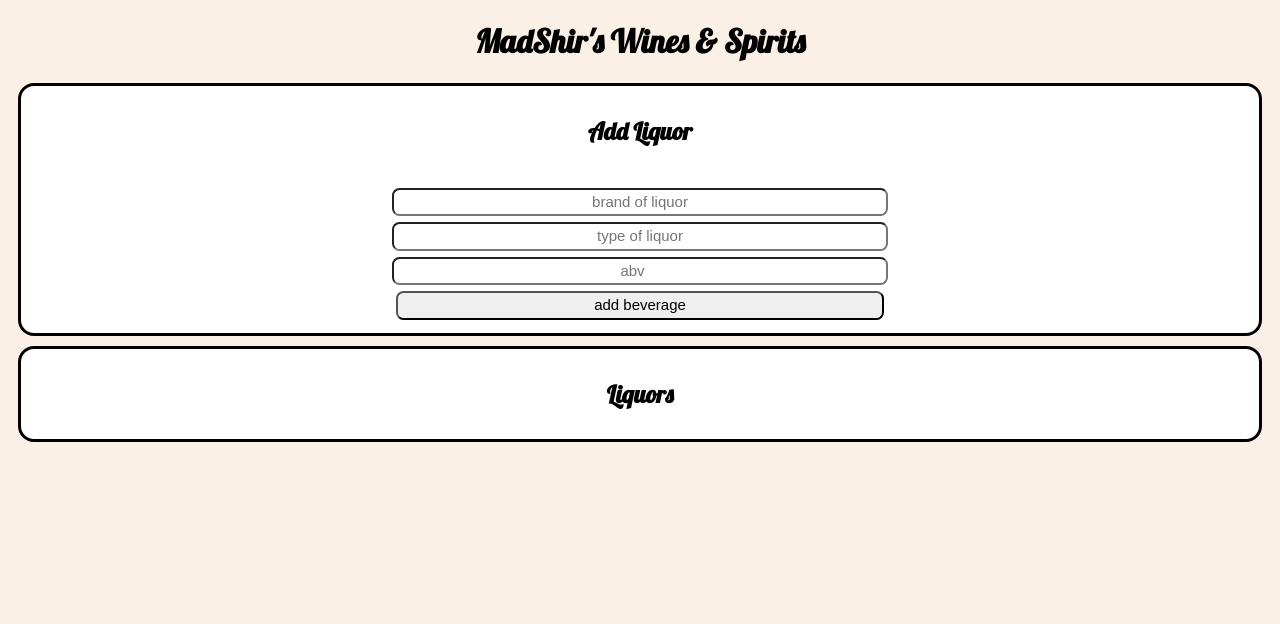
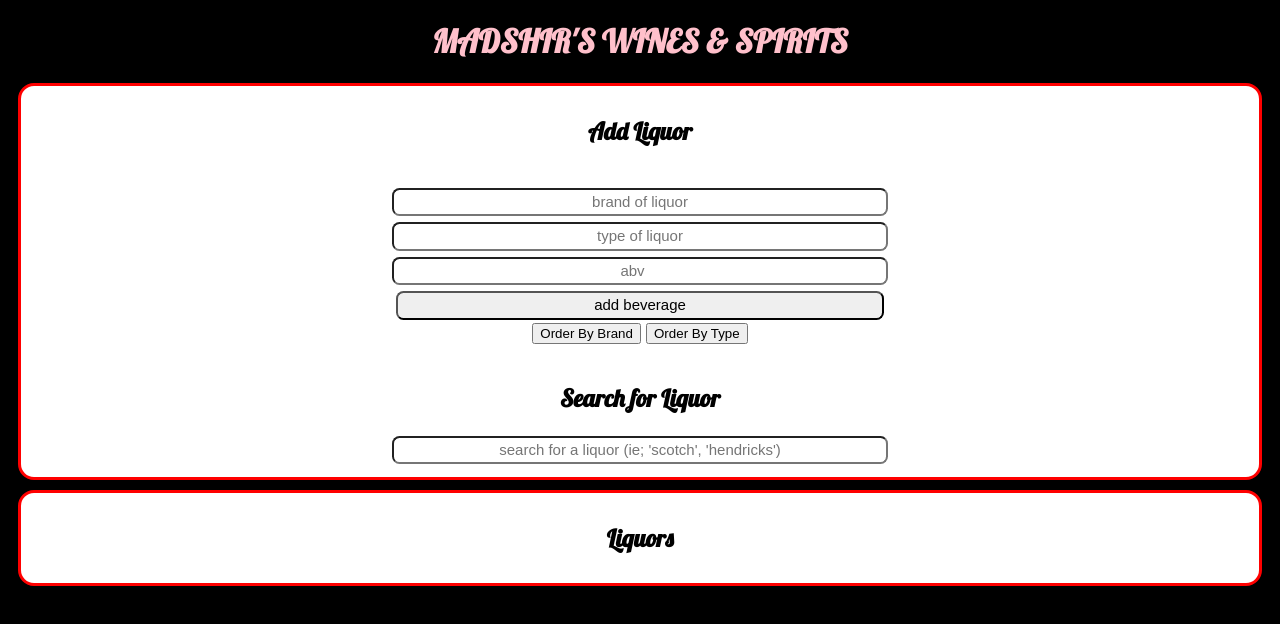
Before and after one commit to lelandshir/WineSpirits-Angular-App, a website: page public/index.html in a window 1280 px wide. Drawn offline with nearby package versions, Linux system fonts and the light colour scheme; no server answers; a web font is replaced by a local one.

Commit message:
pushing master

```diff
--- a/public/index.html
+++ b/public/index.html
@@ -11,7 +11,7 @@
     <title>DrinkUp</title>
   </head>
   <body ng-controller="MyController as ctrl">
-    <h1>{{ctrl.message}}</h1>
+    <h1 id="madShir">{{ctrl.message | uppercase}}</h1>
     <div>
       <section>
         <h1>Add Liquor</h1>
@@ -38,6 +38,11 @@
           /><br />
           <input type="submit" value="add beverage" />
         </form>
+        <button ng-click="order = 'brand'">Order By Brand</button>
+        <button ng-click="order = 'type'">Order By Type</button>
+        <br><br>
+        <h1>Search for Liquor</h1>
+        <input type="text" ng-model="search" placeholder="search for a liquor (ie; 'scotch', 'hendricks')">
       </section>
     </div>
     <!-- END FORM -->
@@ -47,7 +52,7 @@
         <div>
           <h1>Liquors</h1>
           <ul>
-            <li ng-repeat="drink in ctrl.drinks">
+            <li ng-repeat="drink in ctrl.drinks | orderBy: order | filter: search">
               <h2>
                 {{drink.brand}}, ({{drink.type}}) -
                 <span id="avb">{{drink.abv}}% abv</span>
--- a/public/js/app.css
+++ b/public/js/app.css
@@ -2,9 +2,13 @@
 
 body {
   font-family: "Odibee Sans", cursive;
-  background-color: linen;
+  background-color: black;
   color: darkblue;
   text-align: center;
+}
+
+#madShir {
+  color: pink;
 }
 
 h1 {
@@ -27,7 +31,7 @@ ul {
 }
 
 div {
-  border: 3px solid black;
+  border: 3px solid red;
   padding: 10px;
   margin: 10px;
   background-color: white;
```
Also changed, not shown: controllers/drinks.js (+10 -10 lines).
